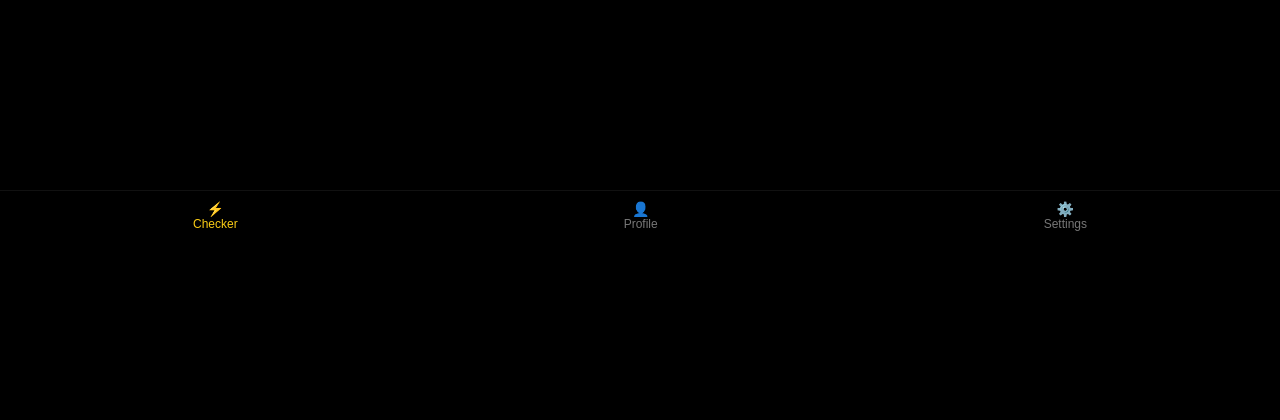
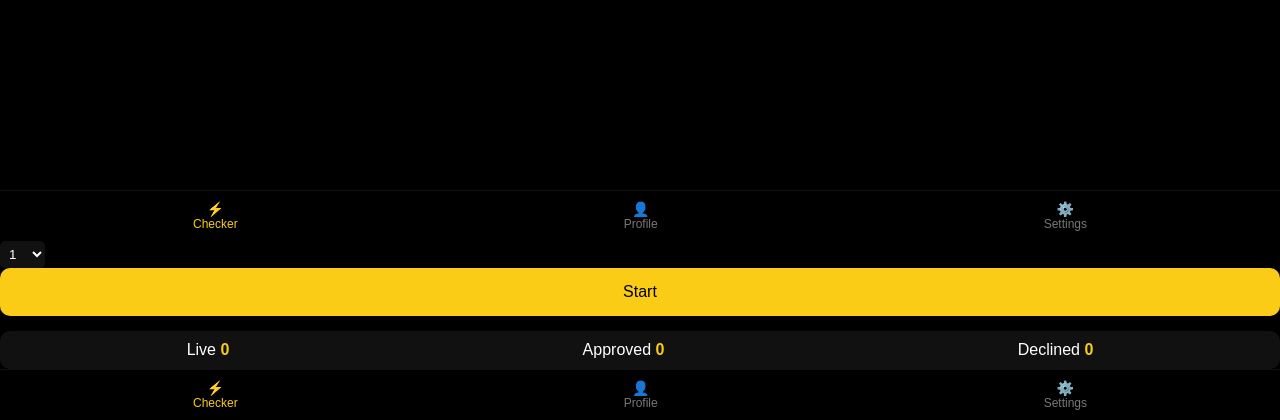
Before and after one commit to YASIRDARJ/app, a Python web app: template templates/index.html in a window 1280 px wide. Shown: the part 559-979 px from the top of the page. Before the commit the page ends 790 px from the top, so only its background shows below. Run offline with Jinja, Linux system fonts and the light colour scheme; the template is opened without the code that fills it, so the values that code supplies are empty; some libraries are stand-ins or nearby versions.

Commit message:
Enhance checker page with button and results
Added start button and results display to checker page.

```diff
--- a/templates/index.html
+++ b/templates/index.html
@@ -11,18 +11,11 @@
 
 <div class="app">
 
-  <!-- HEADER -->
-  <div class="header">
-    <h1>Lynx</h1>
-  </div>
+  <div class="header"><h1>Lynx</h1></div>
 
-  <!-- CHECKER PAGE -->
   <div class="page active" id="checker">
-
-    <!-- Input Box -->
     <textarea id="cards" placeholder="Paste cards, pick a gate, go..."></textarea>
 
-    <!-- Gate Selector -->
     <div class="gate">
       <label>Gate:</label>
       <select id="gate">
@@ -31,10 +24,67 @@
       </select>
     </div>
 
-    <!-- Threads -->
     <div class="threads">
       <label>Threads:</label>
       <select id="threads">
+        <option>1</option>
+        <option>3</option>
+        <option>5</option>
+        <option>10</option>
+        <option>15</option>
+      </select>
+    </div>
+
+    <button id="startBtn">Start</button>
+
+    <div class="results">
+      <div class="result-category"><span>Live</span> <span id="liveCount">0</span></div>
+      <div class="result-category"><span>Approved</span> <span id="approvedCount">0</span></div>
+      <div class="result-category"><span>Declined</span> <span id="declinedCount">0</span></div>
+    </div>
+
+  </div>
+
+  <div class="nav">
+    <div class="nav-item active" onclick="showPage('checker', this)">⚡<span>Checker</span></div>
+    <div class="nav-item" onclick="showPage('profile', this)">👤<span>Profile</span></div>
+    <div class="nav-item" onclick="showPage('settings', this)">⚙️<span>Settings</span></div>
+  </div>
+
+</div>
+
+<script>
+const tg = window.Telegram.WebApp;
+tg.expand();
+
+function showPage(id, el){
+  document.querySelectorAll(".page").forEach(p=>p.classList.remove("active"));
+  document.querySelectorAll(".nav-item").forEach(n=>n.classList.remove("active"));
+  document.getElementById(id).classList.add("active");
+  el.classList.add("active");
+}
+
+const startBtn = document.getElementById("startBtn");
+startBtn.addEventListener("click", async ()=>{
+  const cards = document.getElementById("cards").value.split("\n");
+  const gate = document.getElementById("gate").value;
+  const threads = parseInt(document.getElementById("threads").value);
+
+  const response = await fetch("/check", {
+    method: "POST",
+    headers: { "Content-Type": "application/json" },
+    body: JSON.stringify({ cards, gate, threads })
+  });
+
+  const data = await response.json();
+  document.getElementById("liveCount").innerText = data.live;
+  document.getElementById("approvedCount").innerText = data.approved;
+  document.getElementById("declinedCount").innerText = data.declined;
+});
+</script>
+
+</body>
+</html>      <select id="threads">
         <option>1</option>
         <option>3</option>
         <option>5</option>
```
